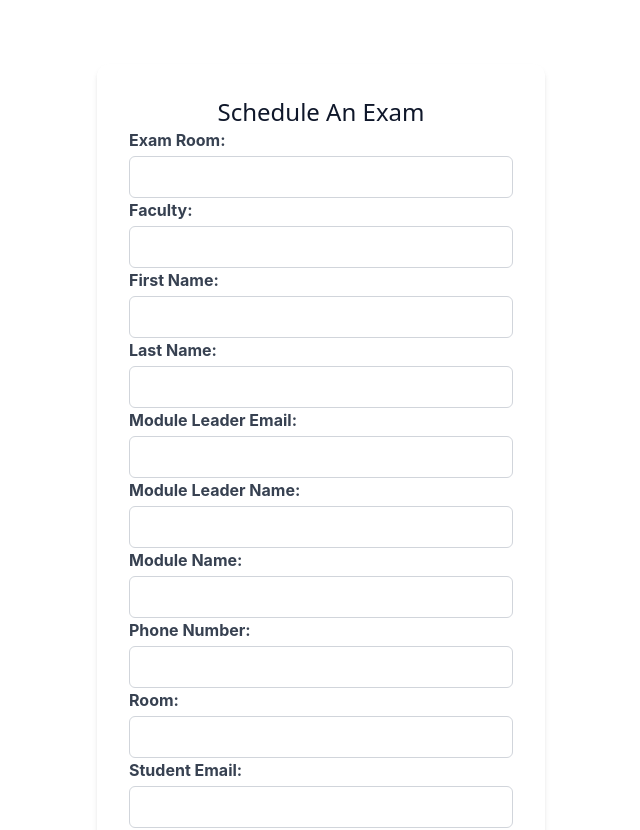
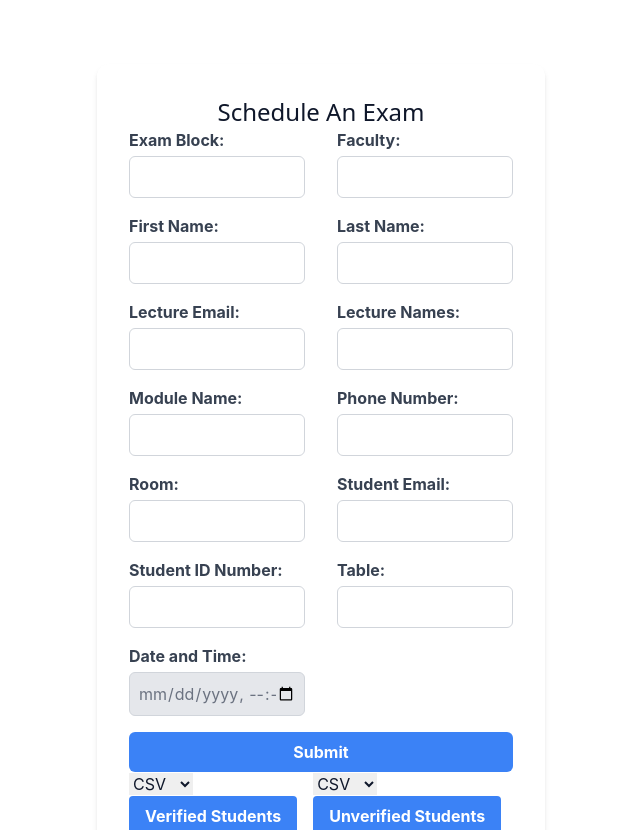
Before and after one commit to BakangMonei/enroll-pro-webapp, a React (Create React App) app: page / in a window 1280 px wide. Shown: the top 830 px of the page, without its empty margins (319-959 px from the left). Built offline with nearby package versions, Linux system fonts and the light colour scheme; no server answers; the database is empty.

Commit message:
Finally works and sends the email with QRcode Attatched

```diff
--- a/src/App.js
+++ b/src/App.js
@@ -106,10 +106,6 @@ function App() {
     const storageRef = ref(storage, userDocRef.id);
     await uploadString(storageRef, qrCodeImage, "data_url");
 
-    // Convert QR code data URL to Buffer
-    // const qrCodeBuffer = Buffer.from(qrCodeImage.split(",")[1], "base64");
-    const qrCodeBuffer = new Buffer.from(qrCodeImage.split(",")[1], "base64");
-
     // Sending email with input data and image
     const emailData = {
       to: studentEmail,
@@ -131,7 +127,8 @@ function App() {
       attachments: [
         {
           filename: "qrcode.png",
-          content: qrCodeBuffer,
+          content: qrCodeImage.split(",")[1], // Base64 encoded string
+          encoding: "base64", // Specify encoding
           contentType: "image/png",
         },
       ],
@@ -141,6 +138,7 @@ function App() {
       // Send email
       await axios.post("http://localhost:3001/send-email", emailData);
       alert("Email sent successfully");
+      clearForm();
     } catch (error) {
       console.error(error);
     }
@@ -173,14 +171,17 @@ function App() {
         <h1 className="text-center font-sans text text-2xl">
           Schedule An Exam
         </h1>
-        <Label htmlFor="examRoom">Exam Room:</Label>
+        <div className="flex flex-wrap -mx-4">
+          <div className="w-full md:w-1/2 px-4 mb-4">
+            <Label htmlFor="examRoom">Exam Block:</Label>
             <Input
               type="text"
               id="examRoom"
               value={examRoom}
               onChange={(e) => setExamRoom(e.target.value)}
             />
-
+          </div>
+          <div className="w-full md:w-1/2 px-4 mb-4">
             <Label htmlFor="faculty">Faculty:</Label>
             <Input
               type="text"
@@ -188,7 +189,8 @@ function App() {
               value={faculty}
               onChange={(e) => setFaculty(e.target.value)}
             />
-
+          </div>
+          <div className="w-full md:w-1/2 px-4 mb-4">
             <Label htmlFor="firstName">First Name:</Label>
             <Input
               type="text"
@@ -196,7 +198,8 @@ function App() {
               value={firstName}
               onChange={(e) => setFirstName(e.target.value)}
             />
-
+          </div>
+          <div className="w-full md:w-1/2 px-4 mb-4">
             <Label htmlFor="lastName">Last Name:</Label>
             <Input
               type="text"
@@ -204,23 +207,26 @@ function App() {
               value={lastName}
               onChange={(e) => setLastName(e.target.value)}
             />
-
-        <Label htmlFor="moduleLeaderEmail">Module Leader Email:</Label>
+          </div>
+          <div className="w-full md:w-1/2 px-4 mb-4">
+            <Label htmlFor="moduleLeaderEmail">Lecture Email:</Label>
             <Input
               type="email"
               id="moduleLeaderEmail"
               value={moduleLeaderEmail}
               onChange={(e) => setModuleLeaderEmail(e.target.value)}
             />
-
-        <Label htmlFor="moduleLeaderName">Module Leader Name:</Label>
+          </div>
+          <div className="w-full md:w-1/2 px-4 mb-4">
+            <Label htmlFor="moduleLeaderName">Lecture Names:</Label>
             <Input
               type="text"
               id="moduleLeaderName"
               value={moduleLeaderName}
               onChange={(e) => setModuleLeaderName(e.target.value)}
             />
-
+          </div>
+          <div className="w-full md:w-1/2 px-4 mb-4">
             <Label htmlFor="moduleName">Module Name:</Label>
             <Input
               type="text"
@@ -228,7 +234,8 @@ function App() {
               value={moduleName}
               onChange={(e) => setModuleName(e.target.value)}
             />
-
+          </div>
+          <div className="w-full md:w-1/2 px-4 mb-4">
             <Label htmlFor="phoneNumber">Phone Number:</Label>
             <Input
               type="tel"
@@ -236,7 +243,8 @@ function App() {
               value={phoneNumber}
               onChange={(e) => setPhoneNumber(e.target.value)}
             />
-
+          </div>
+          <div className="w-full md:w-1/2 px-4 mb-4">
             <Label htmlFor="room">Room:</Label>
             <Input
               type="text"
@@ -244,7 +252,8 @@ function App() {
               value={room}
               onChange={(e) => setRoom(e.target.value)}
             />
-
+          </div>
+          <div className="w-full md:w-1/2 px-4 mb-4">
             <Label htmlFor="studentEmail">Student Email:</Label>
             <Input
               type="email"
@@ -252,7 +261,8 @@ function App() {
               value={studentEmail}
               onChange={(e) => setStudentEmail(e.target.value)}
             />
-
+          </div>
+          <div className="w-full md:w-1/2 px-4 mb-4">
             <Label htmlFor="studentIDNumber">Student ID Number:</Label>
             <Input
               type="text"
@@ -260,7 +270,8 @@ function App() {
               value={studentIDNumber}
               onChange={(e) => setStudentIDNumber(e.target.value)}
             />
-
+          </div>
+          <div className="w-full md:w-1/2 px-4 mb-4">
             <Label htmlFor="table">Table:</Label>
             <Input
               type="text"
@@ -268,7 +279,8 @@ function App() {
               value={table}
               onChange={(e) => setTable(e.target.value)}
             />
-
+          </div>
+          <div className="w-full md:w-1/2 px-4 mb-4">
             <Label htmlFor="dateAndTime">Date and Time:</Label>
             <DateInput
               type="datetime-local"
@@ -282,13 +294,17 @@ function App() {
               })}
               onChange={(e) => setDateAndTime(new Date(e.target.value))}
             />
-
+          </div>
+        </div>
+        <div className="flex justify-center">
           <SubmitButton type="submit">Submit</SubmitButton>
+        </div>
       </form>
 
+      <div className="flex items-center ">
         <DownloadButton />
-
         <DeclinedStudents />
+      </div>
     </FormContainer>
   );
 }
--- a/src/server/server.js
+++ b/src/server/server.js
@@ -10,8 +10,38 @@ app.use(cors()); // Enable CORS for all routes
 app.use(bodyParser.json());
 
 // POST endpoint for sending emails
+// app.post('/send-email', async (req, res) => {
+//     const { to, subject, text } = req.body;
+
+//     // Nodemailer configuration
+//     const transporter = nodemailer.createTransport({
+//         service: 'gmail',
+//         auth: {
+//             user: 'bakangmonei2@gmail.com',
+//             pass: 'ooecgothgtofixdk'
+//         }
+//     });
+
+//     // Email options
+//     const mailOptions = {
+//         from: 'bakangmonei2@gmail.com',
+//         to: to,
+//         subject: subject,
+//         text: text
+//     };
+
+//     try {
+//         // Send email
+//         await transporter.sendMail(mailOptions);
+//         res.status(200).json({ message: 'Email sent successfully' });
+//     } catch (error) {
+//         console.error('Error sending email:', error);
+//         res.status(500).json({ message: 'Error sending email' });
+//     }
+// });
+
 app.post('/send-email', async (req, res) => {
-    const { to, subject, text } = req.body;
+    const { to, subject, text, attachments } = req.body;
 
     // Nodemailer configuration
     const transporter = nodemailer.createTransport({
@@ -22,12 +52,24 @@ app.post('/send-email', async (req, res) => {
         }
     });
 
+    // Convert base64 encoded attachment content to Buffer
+    const parsedAttachments = attachments.map(attachment => {
+        const { filename, content, contentType } = attachment;
+        const buffer = Buffer.from(content, 'base64'); // Decode base64 content
+        return {
+            filename,
+            content: buffer,
+            contentType
+        };
+    });
+
     // Email options
     const mailOptions = {
         from: 'bakangmonei2@gmail.com',
         to: to,
         subject: subject,
-        text: text
+        text: text,
+        attachments: parsedAttachments
     };
 
     try {
@@ -40,6 +82,7 @@ app.post('/send-email', async (req, res) => {
     }
 });
 
+
 app.listen(PORT, () => {
     console.log(`Server is running on port ${PORT}`);
 });
```
Lines whose indentation alone changed are shown as unchanged.
